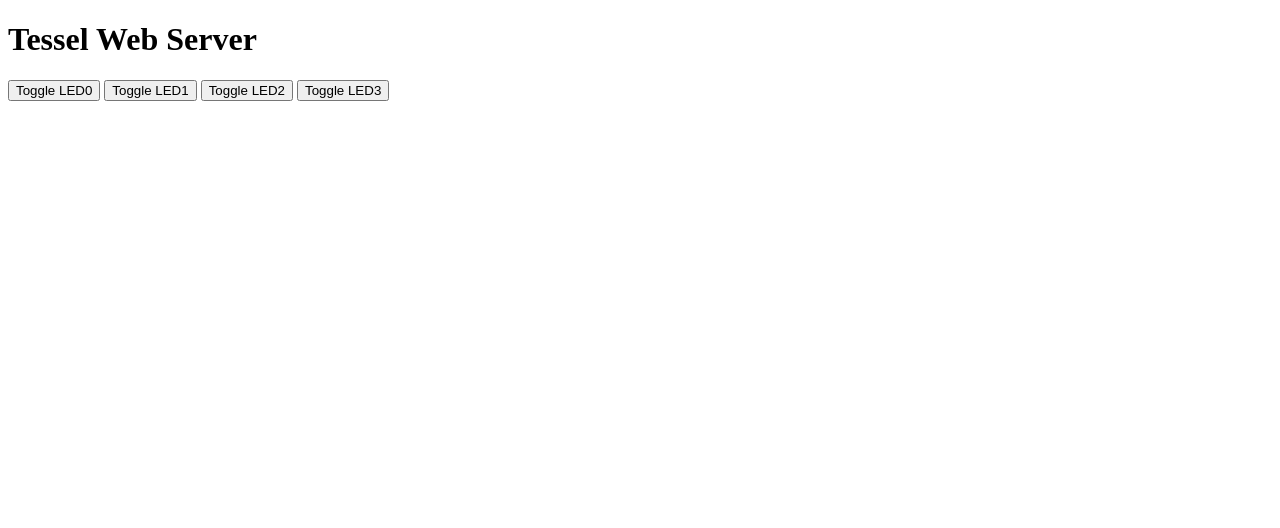
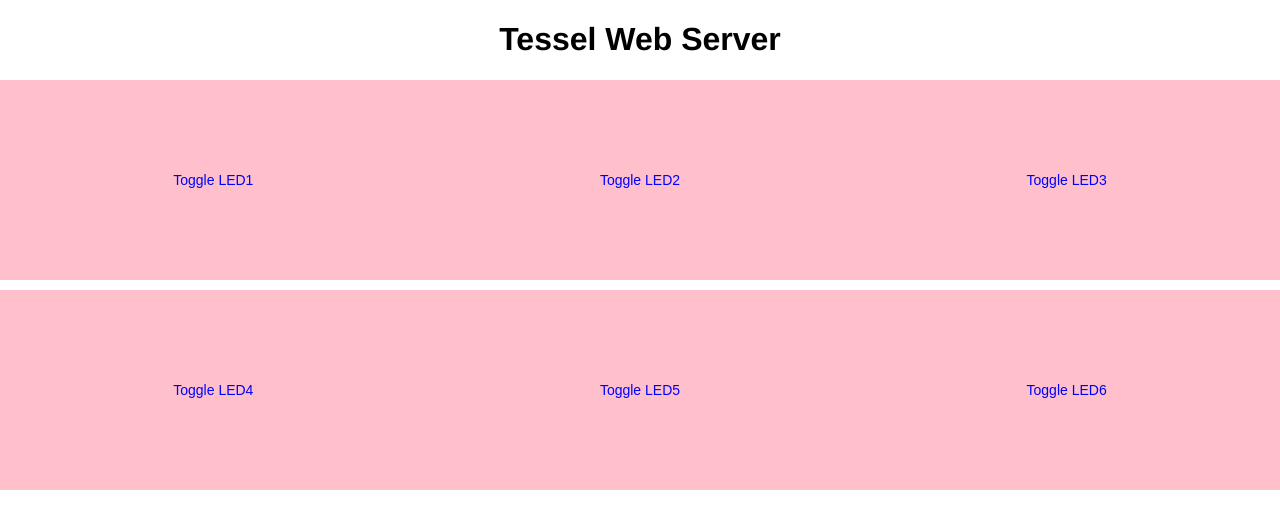
Before and after one commit to Blumed/tessel, a website: page http-server/static/index.html in a window 1280 px wide. Drawn offline with nearby package versions, Linux system fonts and the light colour scheme.

Commit message:
control leds with webapp over wifi works

```diff
--- a/http-server/static/index.html
+++ b/http-server/static/index.html
@@ -3,16 +3,50 @@
 
 <head>
     <meta charset="utf-8">
+    <meta name="viewport" content="width=device-width, initial-scale=1.0">
+    <meta http-equiv="X-UA-Compatible" content="ie=edge">
     <title>Tessel Server</title>
+
+    <style>
+        body,html {
+            padding: 0;
+            margin: 0;
+            font-family: "Helvetica Neue", sans-serif;
+        }
+        *{
+            box-sizing: border-box;
+        }
+        h1 {
+            text-align: center;
+        }
+        .btn-wrap {
+            font-size: 0;
+        }
+        button {
+            width: 33.33333%;
+            border: 0;
+            background-color: pink;
+            color: blue;
+            height: 25vh;
+            font-size: 14px;
+            display: inline-block;
+            margin-bottom: 10px;
+        }
+    </style>
 </head>
 
 <body>
 
     <h1>Tessel Web Server</h1>
-    <button class="led" id="led-0">Toggle LED0</button>
-    <button class="led" id="led-1">Toggle LED1</button>
-    <button class="led" id="led-2">Toggle LED2</button>
-    <button class="led" id="led-3">Toggle LED3</button>
+    <div class="btn-wrap">
+        <button class="led" id="led-0">Toggle LED1</button>
+        <button class="led" id="led-1">Toggle LED2</button>
+        <button class="led" id="led-2">Toggle LED3</button>
+        <button class="led" id="led-3">Toggle LED4</button>
+        <button class="led" id="led-4">Toggle LED5</button>
+        <button class="led" id="led-5">Toggle LED6</button>
+    </div>
+
 
     <script src="https://code.jquery.com/jquery-3.1.1.min.js" type="text/javascript">
     </script>
@@ -34,6 +68,7 @@
                     console.log('led ' + index + ' toggled');
                 },
             });
+            console.log(index);
         }
     </script>
 
@@ -45,19 +80,6 @@
         // We'll be flipping the state
         var state = true;
 
-        // Every five seconds
-        setInterval(function () {
-            // Construct a packet
-            var packet = {
-                led: 0,
-                on: state
-            }
-            // Send it over the websocket
-            exampleSocket.send(JSON.stringify(packet));
-            // Change the state var
-            state = !state
-
-        }, 5000);
     </script>
 </body>
 
```
Also changed, not shown: http-server/index.js (+25 -12 lines).
